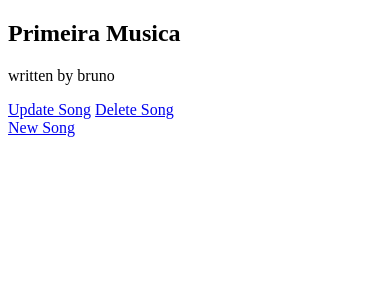
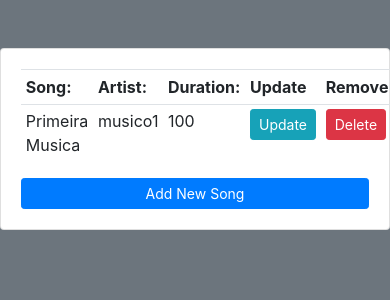
Before and after one commit to Bruno-Vasconcelos/Onimusic-Desafio, a Django app: page /musiconi/ in a window 390 px wide. Shown: the top 300 px of the page. Run offline with Django 3.2, Linux system fonts and the light colour scheme; data comes from the database, SQL or seed files in the repository; both versions use the stored data as it was after the commit; some libraries are stand-ins or nearby versions.

Commit message:
Criaçao do front e melhorias

```diff
--- a/onimusicdesafio/musiconi/forms.py
+++ b/onimusicdesafio/musiconi/forms.py
@@ -1,7 +1,10 @@
 from django.forms import ModelForm
 from .models import Song
+from crispy_forms.helper import FormHelper
 
 class SongForm(ModelForm):
+    helper = FormHelper()
+
     class Meta:
         model = Song
         fields = '__all__'
--- a/onimusicdesafio/musiconi/models.py
+++ b/onimusicdesafio/musiconi/models.py
@@ -1,17 +1,23 @@
 from django.db import models
 from django.contrib.auth.models import User
 from django.urls import reverse
+
+class Artist(models.Model):
+    name = models.CharField(max_length=30)
+    date_joined = models.DateField()
+
+    def __str__(self):
+        return self.name
+
+
+
 
 class Song(models.Model):
     title = models.CharField(max_length=50)
     duration = models.IntegerField()
     spotify_published = models.BooleanField()
     youtube_published = models.BooleanField()
-    artist = models.ForeignKey(User, on_delete=models.CASCADE)
+    artist = models.ForeignKey(Artist, on_delete=models.CASCADE)
 
     def __str__(self):
         return self.title
-
-class Artist(models.Model):
-    name = models.CharField(max_length=30)
-    date_joined = models.DateField()
--- a/onimusicdesafio/musiconi/templates/musiconi/base.html
+++ b/onimusicdesafio/musiconi/templates/musiconi/base.html
@@ -4,9 +4,10 @@
     <meta charset="UTF-8">
     <meta http-equiv="X-UA-Compatible" content="IE=edge">
     <meta name="viewport" content="width=device-width, initial-scale=1.0">
+    <link rel="stylesheet" href="https://stackpath.bootstrapcdn.com/bootstrap/4.4.1/css/bootstrap.min.css" integrity="sha384-Vkoo8x4CGsO3+Hhxv8T/Q5PaXtkKtu6ug5TOeNV6gBiFeWPGFN9MuhOf23Q9Ifjh" crossorigin="anonymous">
     <title>{% block title %} {% endblock %}</title>
 </head>
-<body>
+<body class="bg-secondary">
     <header></header>
     <main>
         {% block content %}
--- /dev/null
+++ b/onimusicdesafio/musiconi/templates/musiconi/home.html
@@ -0,0 +1,37 @@
+{% extends "musiconi/base.html" %}
+
+{% block title %} Home {% endblock %}
+
+
+{% block content %}
+<div class="pt-5 row">
+    <div class="col-md-2"></div>
+    <div class="col-md-8">
+        <div class="card card-body">
+            <table class="table table-sm">
+                <tr>
+                    <th>Song:</th>
+                    <th>Artist:</th>
+                    <th>Duration:</th>
+                    <th>Update</th>
+                    <th>Remove</th>
+                </tr>
+                {% for song in songs %}
+                <tr>
+                    <td>{{ song.title }}</td>
+                    <td>{{ song.artist }}</td>
+                    <td>{{ song.duration }}</td>
+                    <td><a class="btn btn-sm btn-info" href="{% url 'musiconi:update_song' song.id %}">Update</a></td>
+                    <td><a class="btn btn-sm btn-danger" href="{% url 'musiconi:delete_song' song.id %}">Delete</a></td>
+                </tr>
+                {% endfor %}
+            </table>
+            <a class="btn btn-primary btn-sm btn-block" href="{% url 'musiconi:create_song' %}">Add New Song</a>
+        </div>
+    </div>
+    <div class="col-md-2"></div>
+</div>
+
+<p></p>
+
+{% endblock %}
--- a/onimusicdesafio/musiconi/templates/musiconi/song_list.html
+++ /dev/null
@@ -1,20 +0,0 @@
-{% extends "musiconi/base.html" %}
-
-{% block title %} MusicOni {% endblock %}
-
-
-{% block content %}
-
-    {% for song in song_list %}
-        <article>
-            <h2>{{ song.title }}</h2>
-            <p> written by {{ song.artist }}</p>
-            <a href="{% url 'musiconi:update_song' song.id %}">Update Song</a>
-            <a href="{% url 'musiconi:delete_song' song.id %}">Delete Song</a>
-        </article>
-    {% endfor %}
-    <a href="{% url 'musiconi:create_song' %}">New Song</a>
-
-
-
-{% endblock %}
--- a/onimusicdesafio/musiconi/urls.py
+++ b/onimusicdesafio/musiconi/urls.py
@@ -4,7 +4,7 @@ from . import views
 app_name = "musiconi"
 
 urlpatterns = [
-    path("", views.SongListView.as_view(),name = "list"),
+    path("", views.home, name = "home"),
     path('create_song/', views.createSong, name = "create_song"),
     path('update_song/<str:pk>/', views.updateSong, name = "update_song"),
     path('delete_song/<str:pk>/', views.deleteSong, name = "delete_song"),
--- a/onimusicdesafio/musiconi/views.py
+++ b/onimusicdesafio/musiconi/views.py
@@ -2,9 +2,13 @@ from django.views.generic import ListView
 from django.shortcuts import render, redirect
 from .models import Song
 from .forms import SongForm
+from django.http import HttpResponse
 
-class SongListView(ListView):
-    model = Song
+def home(request):
+    songs = Song.objects.all()
+    total_songs = songs.count()
+    context = {'songs':songs}
+    return render(request, 'musiconi/home.html', context)
 
 
 def createSong(request):
@@ -13,7 +17,7 @@ def createSong(request):
         form = SongForm(request.POST)
         if form.is_valid():
             form.save()
-            return redirect('/musiconi')
+            return redirect('/')
 
     context = {'form':form}
     return render(request,'musiconi/song_form.html', context)
@@ -27,7 +31,7 @@ def updateSong(request, pk):
         form = SongForm(request.POST, instance=song)
         if form.is_valid():
             form.save()
-            return redirect('/musiconi')
+            return redirect('/')
 
     context = {'form':form}
     return render(request,'musiconi/song_form.html', context)
@@ -36,6 +40,6 @@ def deleteSong(request,pk):
     song = Song.objects.get(id=pk)
     if request.method == 'POST':
         song.delete()
-        return redirect('/musiconi')
+        return redirect('/')
     context = {'item':song}
     return render(request,'musiconi/delete.html', context)
--- a/onimusicdesafio/onimusicdesafio/settings.py
+++ b/onimusicdesafio/onimusicdesafio/settings.py
@@ -38,6 +38,7 @@ INSTALLED_APPS = [
     'django.contrib.messages',
     'django.contrib.staticfiles',
     'musiconi.apps.MusiconiConfig',
+    'crispy_forms',
 ]
 
 MIDDLEWARE = [
@@ -104,7 +105,7 @@ AUTH_PASSWORD_VALIDATORS = [
 # Internationalization
 # https://docs.djangoproject.com/en/2.2/topics/i18n/
 
-LANGUAGE_CODE = 'pt-br'
+LANGUAGE_CODE = 'en-us'
 
 TIME_ZONE = 'UTC'
 
@@ -118,4 +119,6 @@ USE_TZ = True
 # Static files (CSS, JavaScript, Images)
 # https://docs.djangoproject.com/en/2.2/howto/static-files/
 
+CRISPY_TEMPLATE_PACK = 'bootstrap4'
+
 STATIC_URL = '/static/'
--- a/onimusicdesafio/onimusicdesafio/urls.py
+++ b/onimusicdesafio/onimusicdesafio/urls.py
@@ -16,7 +16,9 @@ Including another URLconf
 from django.contrib import admin
 from django.urls import path, include
 
+
 urlpatterns = [
     path('admin/', admin.site.urls),
+    path('', include('musiconi.urls')),
     path('musiconi/', include("musiconi.urls", namespace="musicconi")),
 ]
```
Also changed, not shown: onimusicdesafio/musiconi/admin.py (+6 -2 lines), onimusicdesafio/musiconi/templates/musiconi/delete.html (+15 -6 lines), onimusicdesafio/musiconi/templates/musiconi/song_form.html (+17 -6 lines), onimusicdesafio/db.sqlite3.
